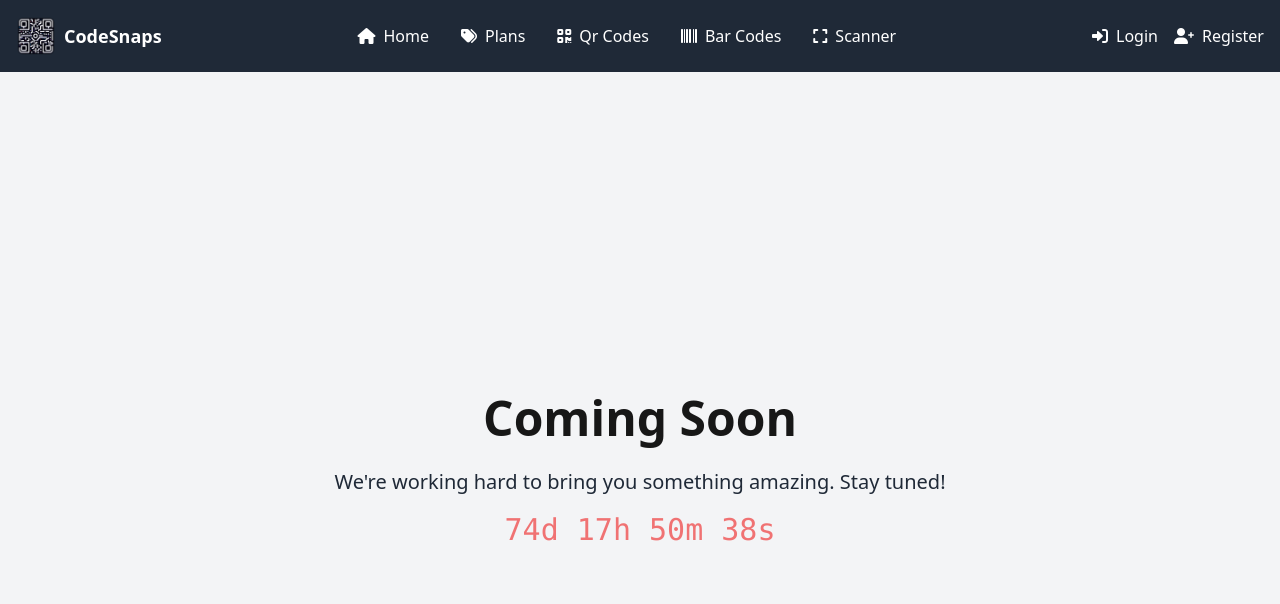
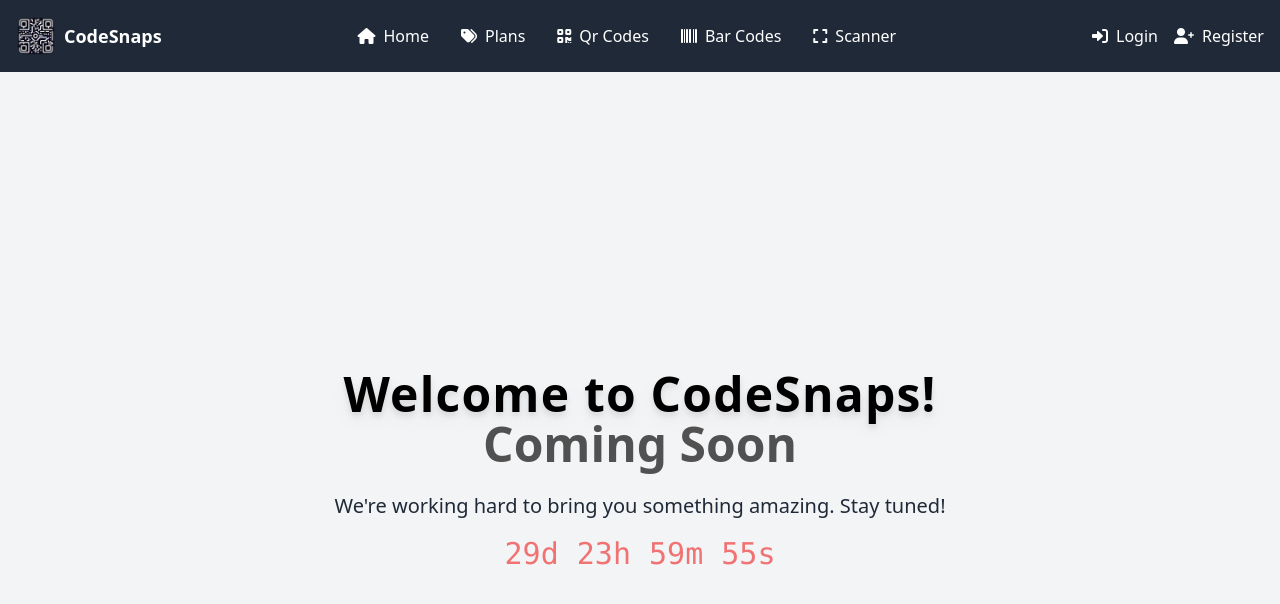
Before and after one commit to ishit08/QR-CODE-GEN, a Next.js app: page /barcode in a window 1280 px wide. Shown: the top 604 px of the page. Built offline with nearby package versions, Linux system fonts and the light colour scheme.

Commit message:
fixed homepage

```diff
--- a/app/(pages)/barcode/page.js
+++ b/app/(pages)/barcode/page.js
@@ -1,38 +1,11 @@
-import { useEffect, useState } from 'react';
+"use client";
 
-export default function ComingSoon() {
-    const [countdown, setCountdown] = useState('');
+import ComingSoon from '../../components/ui/ComingSoon';
 
-    useEffect(() => {
-        const targetDate = new Date("2024-12-31T00:00:00").getTime();
-
-        function calculateCountdown() {
-            const now = new Date().getTime();
-            const distance = targetDate - now;
-
-            const days = Math.floor(distance / (1000 * 60 * 60 * 24));
-            const hours = Math.floor((distance % (1000 * 60 * 60 * 24)) / (1000 * 60 * 60));
-            const minutes = Math.floor((distance % (1000 * 60 * 60)) / (1000 * 60));
-            const seconds = Math.floor((distance % (1000 * 60)) / 1000);
-
-            return `${days}d ${hours}h ${minutes}m ${seconds}s`;
-        }
-
-        function updateCountdown() {
-            setCountdown(calculateCountdown());
-        }
-
-        updateCountdown();
-        const interval = setInterval(updateCountdown, 1000);
-
-        return () => clearInterval(interval);
-    }, []);
-
+export default function BarcodePage() {
     return (
-        <div className="flex flex-col justify-center items-center h-screen bg-gray-100 text-gray-800">
-            <h1 className="text-5xl font-bold mb-6 animate-bounce">Coming Soon</h1>
-            <p className="text-xl mb-4">We're working hard to bring you something amazing. Stay tuned!</p>
-            <div className="text-3xl text-red-500 font-mono animate-pulse">{countdown}</div>
+        <div>
+            <ComingSoon />
         </div>
     );
 }
--- /dev/null
+++ b/app/components/ui/ComingSoon.js
@@ -0,0 +1,43 @@
+"use client";
+
+import { useEffect, useState } from 'react';
+
+export default function ComingSoon() {
+    const [countdown, setCountdown] = useState('');
+
+    useEffect(() => {
+        const targetDate = new Date(Date.now() + 30 * 24 * 60 * 60 * 1000);
+
+        function calculateCountdown() {
+            const now = new Date().getTime();
+            const distance = targetDate.getTime() - now;
+
+            const days = Math.floor(distance / (1000 * 60 * 60 * 24));
+            const hours = Math.floor((distance % (1000 * 60 * 60 * 24)) / (1000 * 60 * 60));
+            const minutes = Math.floor((distance % (1000 * 60 * 60)) / (1000 * 60));
+            const seconds = Math.floor((distance % (1000 * 60)) / 1000);
+
+            return `${days}d ${hours}h ${minutes}m ${seconds}s`;
+        }
+
+        function updateCountdown() {
+            setCountdown(calculateCountdown());
+        }
+
+        updateCountdown();
+        const interval = setInterval(updateCountdown, 1000);
+
+        return () => clearInterval(interval);
+    }, []);
+
+    return (
+        <div className="flex flex-col justify-center items-center h-screen bg-gray-100 text-gray-800">
+             <h1 className="text-black text-5xl font-extrabold tracking-wide drop-shadow-lg animate-bounce">
+                         Welcome to CodeSnaps!
+                                    </h1>
+            <h1 className="text-5xl font-bold mb-6 animate-pulse">Coming Soon</h1>
+            <p className="text-xl mb-4">We're working hard to bring you something amazing. Stay tuned!</p>
+            <div className="text-3xl text-red-500 font-mono animate-pulse">{countdown}</div>
+        </div>
+    );
+}
--- a/app/page.js
+++ b/app/page.js
@@ -1,12 +1,11 @@
 "use client";
-import { useState } from "react";
+
+import ComingSoon from './components/ui/ComingSoon';
 
 const WelcomeComponent = () => {
   return (
-    <div className="flex items-center justify-center mt-20">
-      <h1 className="text-black text-xl font-extrabold tracking-wide drop-shadow-lg">
-        Welcome to CodeSnaps!
-      </h1>
+    <div>
+        <ComingSoon />
     </div>
   );
 };
```
